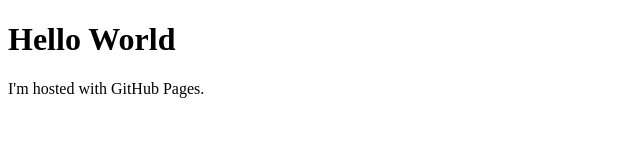
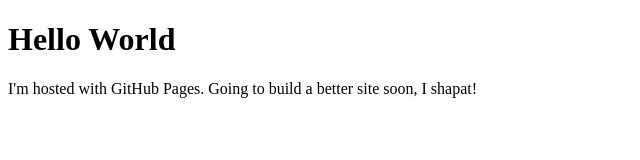
Before and after one commit to dionysuslaughs/dionysuslaughs, a plain HTML site: page index.html in a window 1280 px wide. Shown: the whole page, without its empty margins (0-640 px from the left). Drawn offline with Linux system fonts and the light colour scheme.

Commit message:
Update index.html

```diff
--- a/index.html
+++ b/index.html
@@ -2,6 +2,6 @@
 <html>
 <body>
 <h1>Hello World</h1>
-<p>I'm hosted with GitHub Pages.</p>
+<p>I'm hosted with GitHub Pages. Going to build a better site soon, I shapat!</p>
 </body>
 </html>
```
